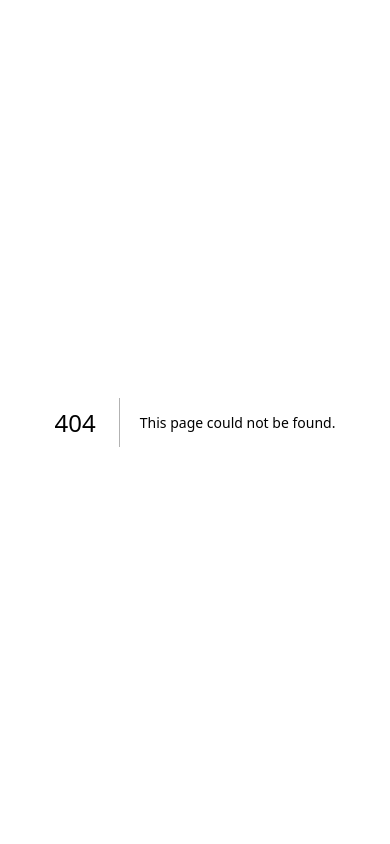
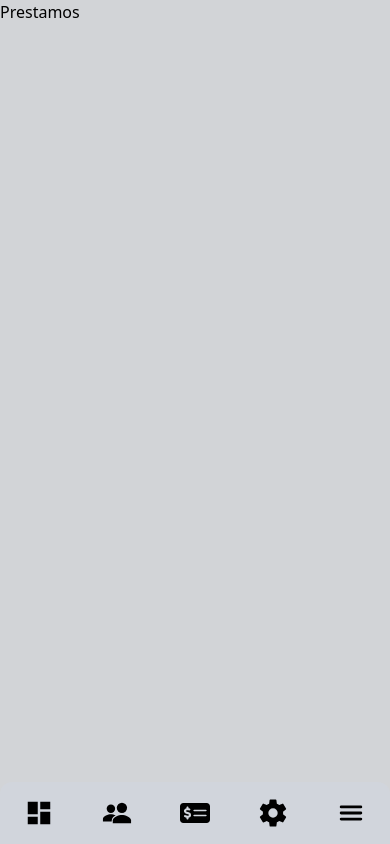
Before and after one commit to thecoderbutcher/crediflow, a Next.js app: page /loans in a window 390 px wide. Before the commit this address had no page. Built offline with nearby package versions, Linux system fonts and the light colour scheme.

Commit message:
add header and nav mobile

```diff
--- /dev/null
+++ b/app/(protected)/components/Header.tsx
@@ -0,0 +1,19 @@
+import Link from "next/link"
+import { IoIosArrowBack } from "react-icons/io"
+
+interface HeaderProps {
+    title: string
+    url?: string
+}
+const Header = ({title, url}: HeaderProps) => {
+    return (
+        <div className="flex items-center w-full justify-between px-4 py-4 bg-secondary text-darkText shadow-md">
+            <h1 className="flex gap-1 items-center text-xl font-bold">
+                {url &&  <Link href={url || "/admin"} className="text-2xl"><IoIosArrowBack /></Link> }
+                {title}
+            </h1>
+        </div>
+    )
+}
+
+export default Header
--- /dev/null
+++ b/app/(protected)/components/Navbar.tsx
@@ -0,0 +1,42 @@
+import Link from "next/link";
+import { MdDashboard } from "react-icons/md";
+import { IoPeopleSharp, IoSettingsSharp, IoMenu } from "react-icons/io5";
+import { FaMoneyCheckDollar } from "react-icons/fa6";
+
+const Navbar = () => {
+    return (
+    <nav className="fixed bottom-0 p-4 bg-gray-300 rounded-t-xl w-full text-3xl">
+
+        {/* Mobile Menu */}
+        <ul className="flex gap-12 w-full justify-center lg:hidden">
+            <li>
+                <Link href="/dashboard">
+                    <MdDashboard />
+                </Link>
+            </li>
+            <li>
+                <Link href="/customers">
+                    <IoPeopleSharp />
+                </Link>
+            </li>
+            <li>
+                <Link href="/loans">
+                    <FaMoneyCheckDollar />
+                </Link>
+            </li>
+            <li>
+                <Link href="/admin/profile">
+                    <IoSettingsSharp />
+                </Link>
+            </li>
+            <li>
+                <Link href="/menu">
+                    <IoMenu />
+                </Link>
+            </li>
+        </ul>
+    </nav>
+    );
+};
+
+export default Navbar;
--- /dev/null
+++ b/app/(protected)/customers/page.tsx
@@ -0,0 +1,8 @@
+
+const page = () => {
+    return (
+      <div>Clientes</div>
+    )
+  }
+
+  export default page
--- a/app/(protected)/dashboard/page.tsx
+++ b/app/(protected)/dashboard/page.tsx
@@ -1,10 +1,9 @@
-import { auth } from "@/auth"
+import Header from "../components/Header"
 
 const page = async () => {
-    const session = await auth()
     return (
         <div>
-            {JSON.stringify(session)}
+            <Header title="Dashboard" />
         </div>
     )
 }
--- /dev/null
+++ b/app/(protected)/employees/page.tsx
@@ -0,0 +1,8 @@
+
+const page = () => {
+  return (
+    <div>Empleados</div>
+  )
+}
+
+export default page
--- /dev/null
+++ b/app/(protected)/layout.tsx
@@ -0,0 +1,12 @@
+import Navbar from "./components/Navbar"
+
+const AdminLayout = ({children}: {children: React.ReactNode}) => {
+    return (
+    <div className="flex flex-col h-screen bg-secondary/20">
+        <Navbar />
+        {children}
+    </div>
+    )
+}
+
+export default AdminLayout
--- /dev/null
+++ b/app/(protected)/loans/page.tsx
@@ -0,0 +1,8 @@
+
+const page = () => {
+    return (
+      <div>Prestamos</div>
+    )
+  }
+
+  export default page
```
